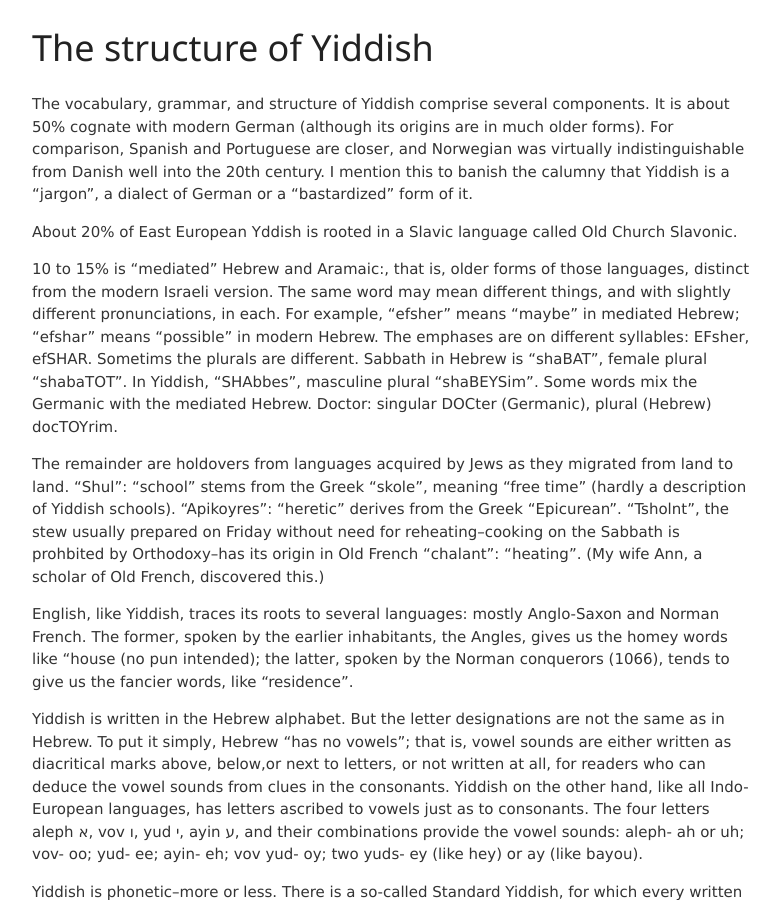
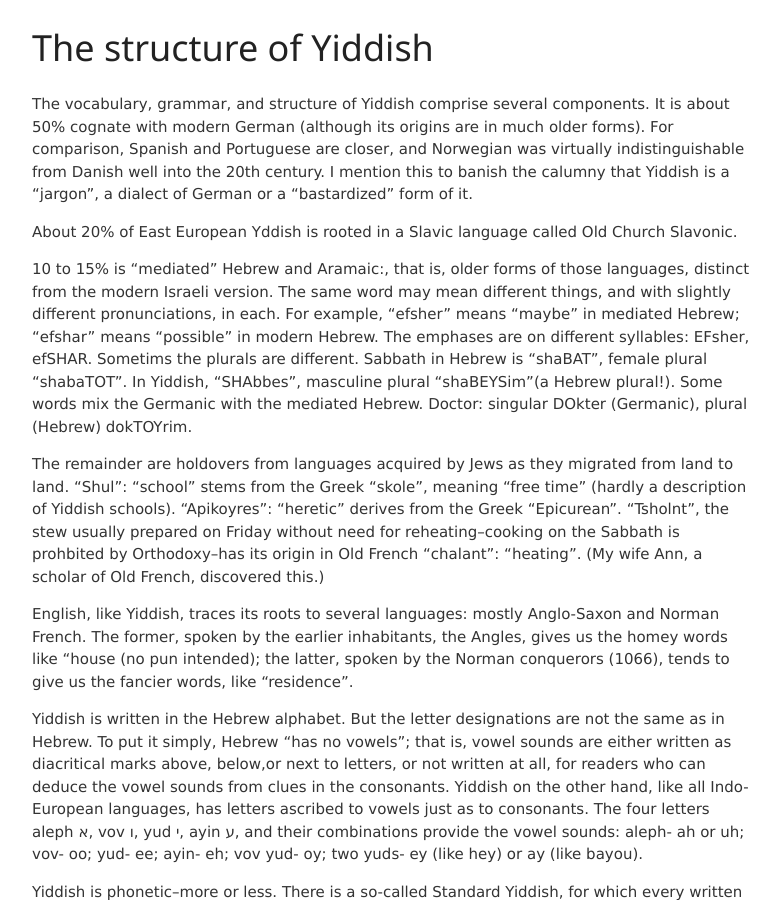
Before and after one commit to jvmallow/jvmallow.github.io, a Jekyll site: the page built from _posts/2025-05-31-Yiddish.md, in a window 1280 px wide and 900 px high, scrolled down 610 px. Shown: the whole window, without its empty margins (248-1028 px from the left). Built offline with Jekyll 4.4.1, drawn with Linux system fonts in a browser that asks for light colours; a script that is not in the unit is left out.

Commit message:
Update 2025-05-31-Yiddish.md

```diff
--- a/_posts/2025-05-31-Yiddish.md
+++ b/_posts/2025-05-31-Yiddish.md
@@ -15,7 +15,7 @@ The vocabulary, grammar, and structure of Yiddish comprise several components. I
 
 About 20% of East European Yddish is rooted in a Slavic language called Old Church Slavonic.
 
-10 to 15% is "mediated" Hebrew and Aramaic:, that is, older forms of those languages, distinct from the modern Israeli version. The same word may mean different things, and with slightly different pronunciations, in each. For example, "efsher" means "maybe" in mediated Hebrew; "efshar" means "possible" in modern Hebrew. The emphases are on different syllables: EFsher, efSHAR. Sometims the plurals are different. Sabbath in Hebrew is "shaBAT", female plural "shabaTOT". In Yiddish, "SHAbbes", masculine plural "shaBEYSim". Some words mix the Germanic with the mediated Hebrew. Doctor: singular DOCter (Germanic), plural (Hebrew) docTOYrim.
+10 to 15% is "mediated" Hebrew and Aramaic:, that is, older forms of those languages, distinct from the modern Israeli version. The same word may mean different things, and with slightly different pronunciations, in each. For example, "efsher" means "maybe" in mediated Hebrew; "efshar" means "possible" in modern Hebrew. The emphases are on different syllables: EFsher, efSHAR. Sometims the plurals are different. Sabbath in Hebrew is "shaBAT", female plural "shabaTOT". In Yiddish, "SHAbbes", masculine plural "shaBEYSim"(a Hebrew plural!). Some words mix the Germanic with the mediated Hebrew. Doctor: singular DOkter (Germanic), plural (Hebrew) dokTOYrim.
 
 The remainder are holdovers from languages acquired by Jews as they migrated from land to land.  "Shul": "school" stems from the Greek "skole", meaning "free time" (hardly a description of Yiddish schools). "Apikoyres": "heretic" derives from the Greek "Epicurean". "Tsholnt", the stew usually prepared on Friday without need for reheating--cooking on the Sabbath is prohbited by Orthodoxy--has its origin in Old French "chalant": "heating". (My wife Ann, a scholar of Old French, discovered this.)
 
@@ -29,8 +29,6 @@ Not to be unfair to the Litvaks, here's an example from Polish Yiddish, as spoke
 
 A word about transliteration spelling (in Standard Yiddish). "Kh" (as in zikh) is pronounced as in "Bach". Except sometimes it isn't. The Shabbes bread shoud be written "khale", but that's pretentious, given its ubiquitous spelling, "challah". So that's how we "faynshmeckers" ("fancy sniffers"; somewhat less pejoratively, "cognocenti") leave it.  There are other such examples, but we shall draw the curtain of charity over them.
 
-
-
 One more thing: the mediated Hebrew and Aramaic words are left with their traditional spelling, which is not phonetic in Yiddish--unless you're a Soviet Communist. Intent on removing any remnant of religion, they chose to "phoneticize" the Hebrew/Aramaic words.
 
 # The history of Yiddish
```
